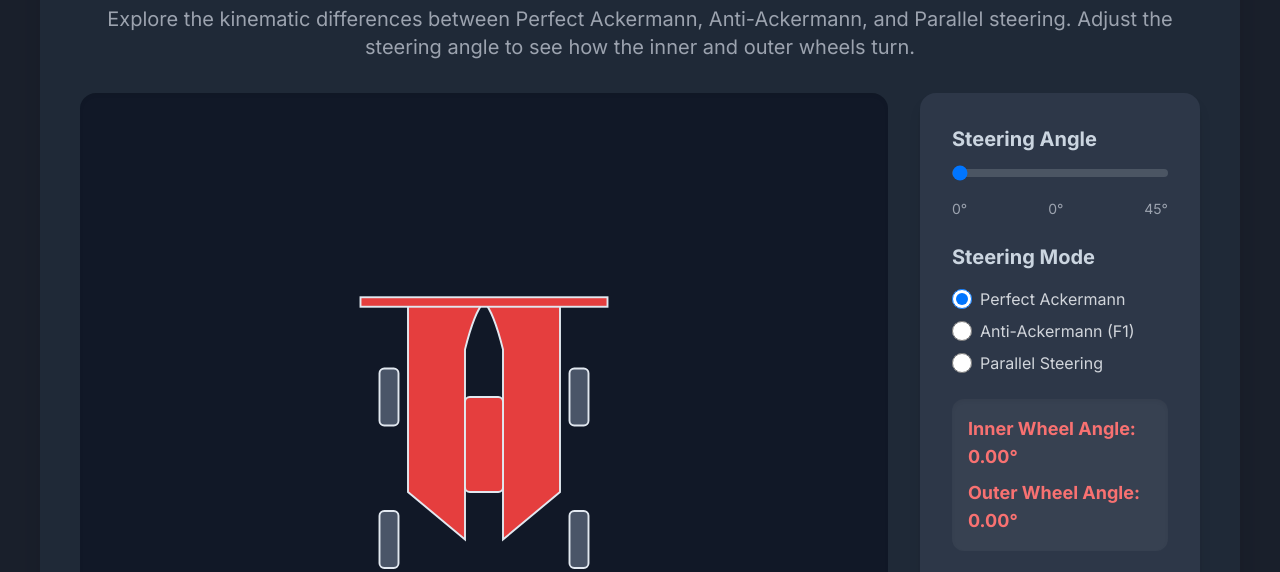
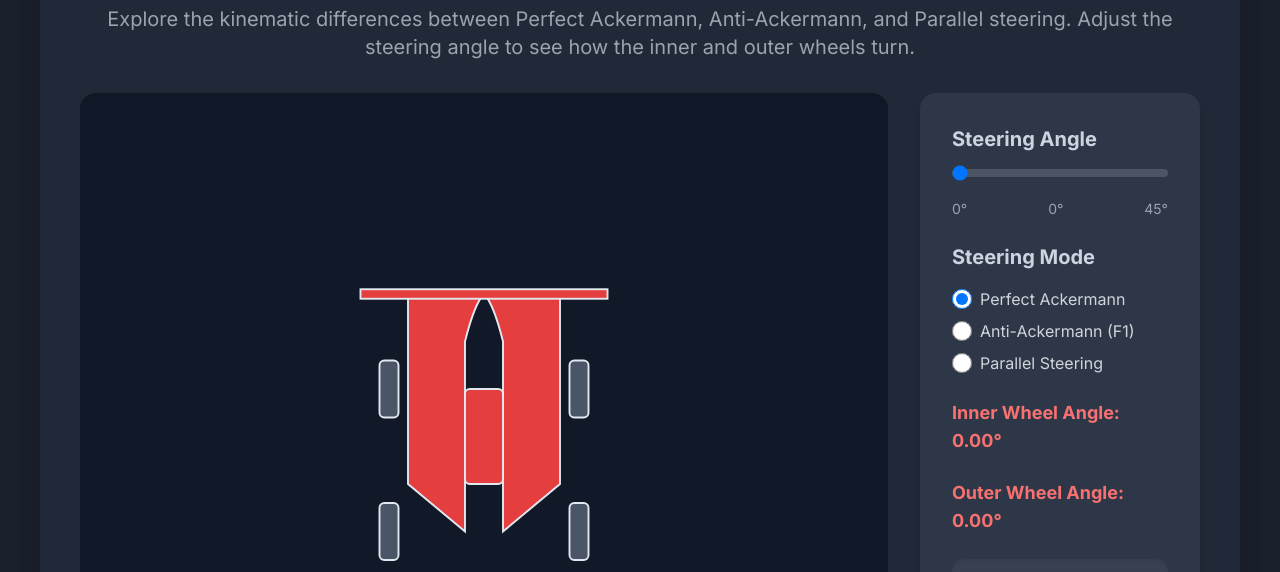
Before and after one commit to Armaan-Chawla/MECH3001-Ackermann-Simulation, a plain HTML site: page index.html in a window 1280 px wide. Shown: the part 155-727 px from the top of the page. Drawn offline with nearby package versions, Linux system fonts and the light colour scheme.

Commit message:
Update index.html

```diff
--- a/index.html
+++ b/index.html
@@ -92,10 +92,8 @@
                 </div>
 
                 <!-- Display of Calculated Angles -->
-                <div class="bg-gray-700 p-4 rounded-xl space-y-2 shadow-inner">
-                    <p class="text-lg font-bold text-red-400">Inner Wheel Angle: <span id="innerAngle">0.00°</span></p>
-                    <p class="text-lg font-bold text-red-400">Outer Wheel Angle: <span id="outerAngle">0.00°</span></p>
-                </div>
+                <p class="text-sm md:text-lg font-bold text-red-400">Inner Wheel Angle: <span id="innerAngle">0.00°</span></p>
+<p class="text-sm md:text-lg font-bold text-red-400">Outer Wheel Angle: <span id="outerAngle">0.00°</span></p>
 
                 <!-- Jacobian Display -->
                 <div class="bg-gray-700 p-4 rounded-xl space-y-2 shadow-inner">
```
